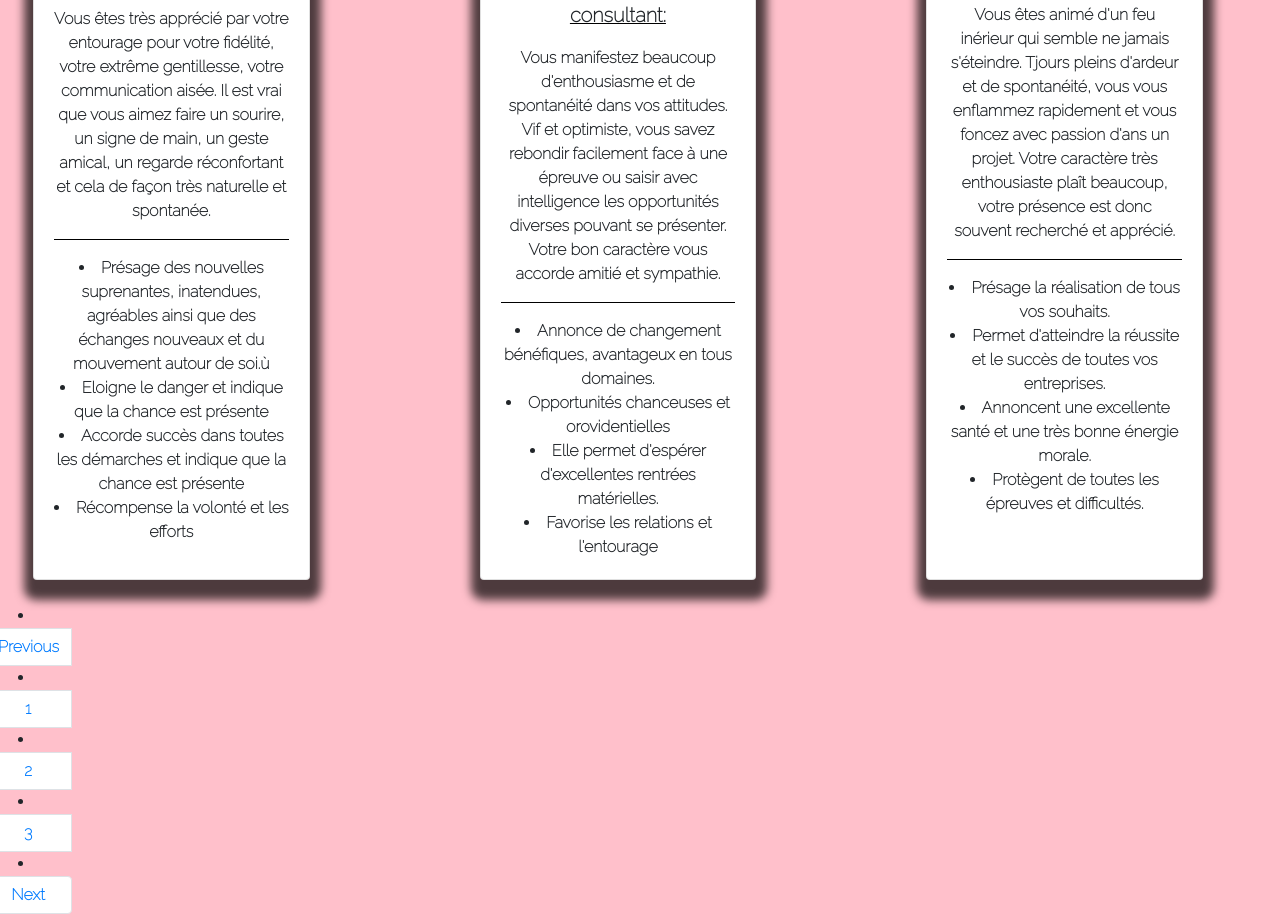
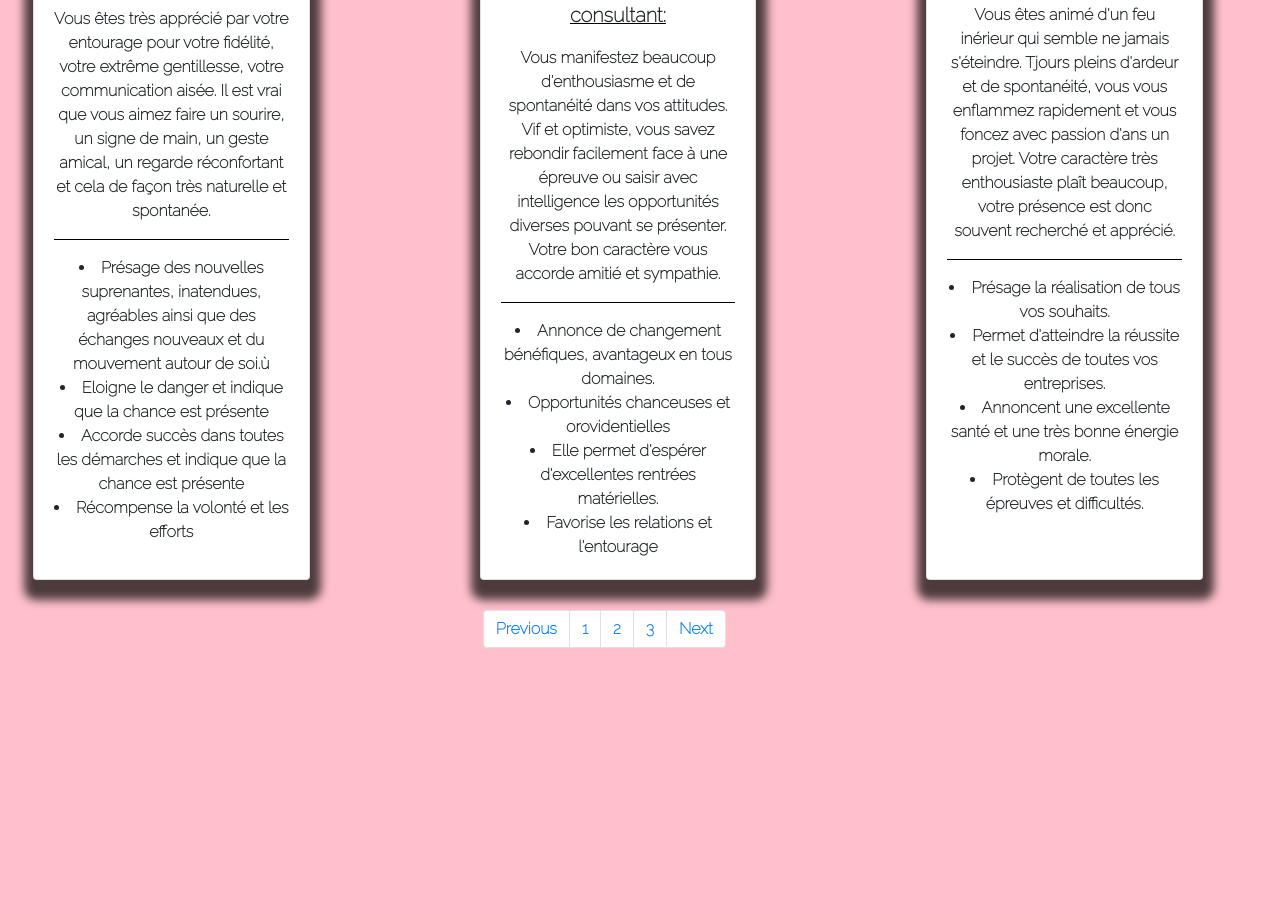
Before and after one commit to bxphxmxth/indira, a plain HTML site: page index.html in a window 1280 px wide. Shown: the part 2054-2968 px from the top of the page. After the commit the page ends 2729 px from the top, so only its background shows below. Drawn offline with nearby package versions, Linux system fonts and the light colour scheme.

Commit message:
Update style.css

```diff
--- a/style.css
+++ b/style.css
@@ -113,3 +113,26 @@ img:hover{
       transform-origin: center center;
       filter: brightness(120%);
  }
+
+
+.paginations{
+
+    display: flex !important;
+    align-items: center !important;
+    justify-content: center !important;
+    text-align: center !important;
+    margin-left: 38%;
+    margin-bottom: 2%;
+    margin-top:0.5%;
+
+}
+
+.paginations li{
+    display: flex !important;
+    align-items: center !important;
+    justify-content: center !important;
+    text-align: center !important;
+
+
+
+}
```
Lines whose indentation alone changed are shown as unchanged.
